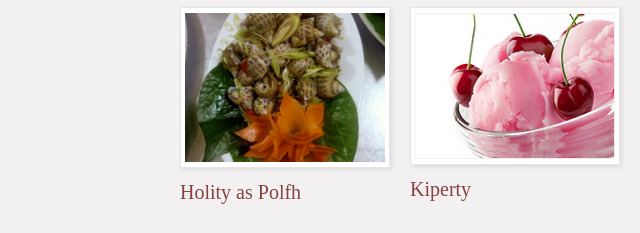
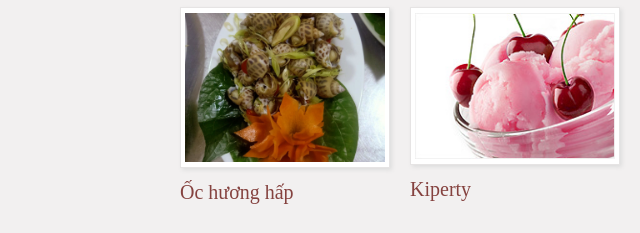
Before and after one commit to songlampalace/songlampalace.github.io, a plain HTML site: page index-2.html in a window 1280 px wide. Shown: the part 791-1024 px from the top of the page, 0-640 px from the left. Drawn offline with Linux system fonts and the light colour scheme.

Commit message:
Update index-2.html

```diff
--- a/index-2.html
+++ b/index-2.html
@@ -91,7 +91,7 @@
 	        <div class="col-1-2">
 				<div class="wrap-col">
 	          <img src="images/page3_img3.jpg" alt="" class="img_inner">
-	          <h3><a href="#">Holity as Polfh</a></h3>
+	          <h3><a href="#">Ốc hương hấp</a></h3>
 			  	</div>
 	        </div>
 	        <div class="col-1-2">
```
